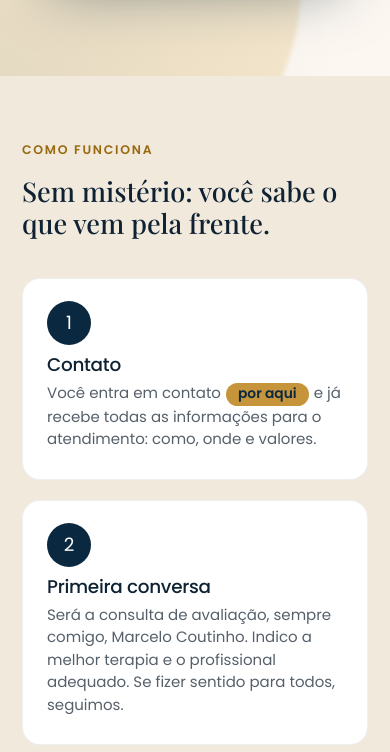
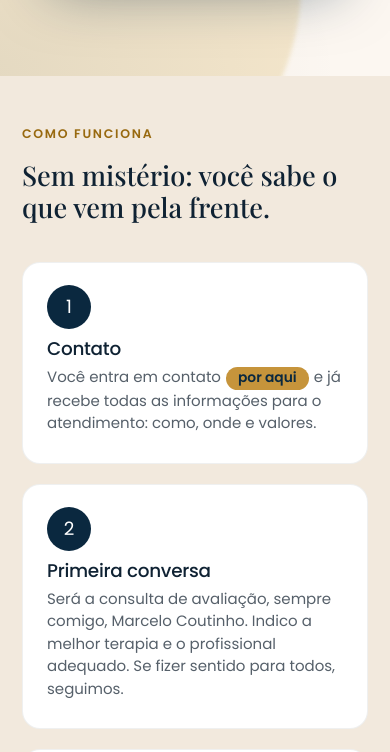
Before and after one commit to marceloxibiu/marceloxibiu.github.io, a plain HTML site: page index.html in a window 390 px wide. Shown: the part 1656-2408 px from the top of the page. Drawn offline with nearby package versions, Linux system fonts and the light colour scheme.

Commit message:
Espaçamento vertical entre seções mais compacto

```diff
--- a/index.html
+++ b/index.html
@@ -49,7 +49,7 @@ h3{font-size:1.3rem}
 p{margin:0 0 1em}
 a{color:inherit}
 .wrap{max-width:var(--max);margin:0 auto;padding:0 22px}
-section{padding:84px 0}
+section{padding:64px 0}
 .eyebrow{font-size:.78rem;letter-spacing:.14em;text-transform:uppercase;font-weight:600;color:var(--clay);margin-bottom:14px;display:block}
 .intro{max-width:62ch;color:var(--muted);font-size:1.02rem;line-height:1.6;margin:0 0 6px}
 .intro p{margin:0 0 .75em}
@@ -225,7 +225,7 @@ footer a{color:#fff}
 @media (prefers-reduced-motion:reduce){*{transition:none!important;scroll-behavior:auto!important}.reveal{opacity:1;transform:none}}
 
 @media (max-width:900px){
-  section{padding:64px 0}
+  section{padding:48px 0}
   .hero-grid,.split,.about-grid,.contact-grid,.invest{grid-template-columns:1fr}
   .hero-grid{gap:44px}
   .portrait{max-width:380px;margin:0 auto}
```
Also changed, not shown: terapia-de-casal/index.html (+2 -2 lines), terapia-individual/index.html (+2 -2 lines).
